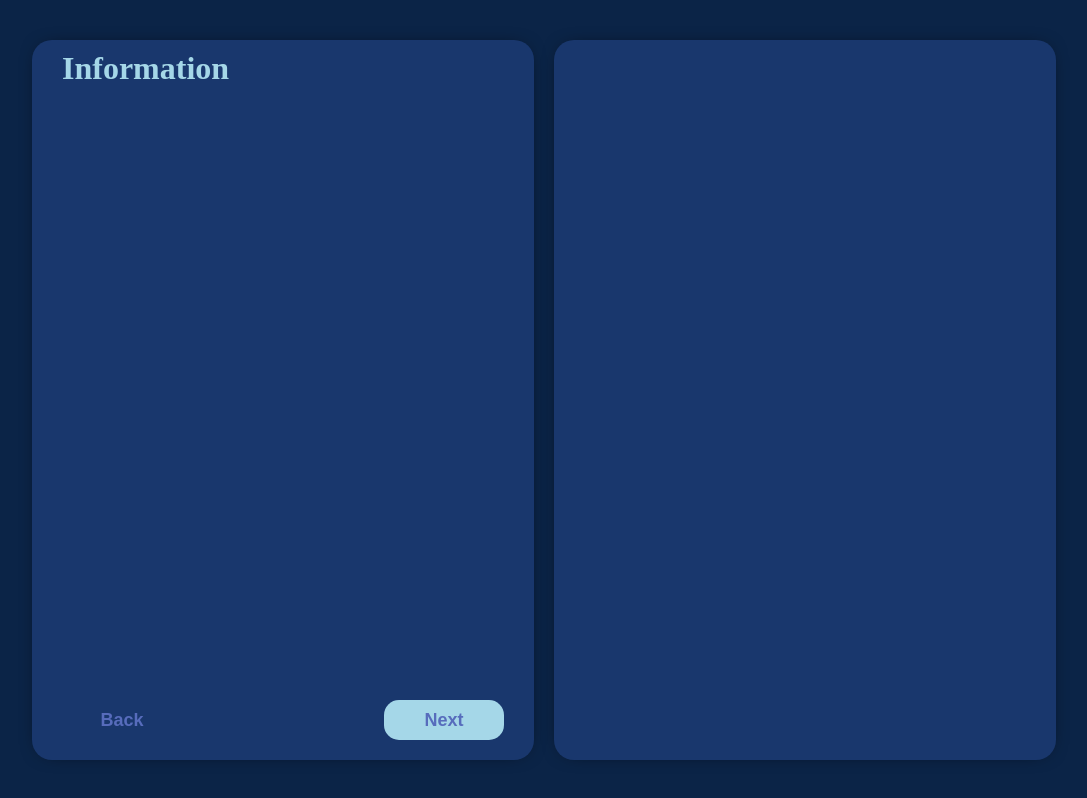
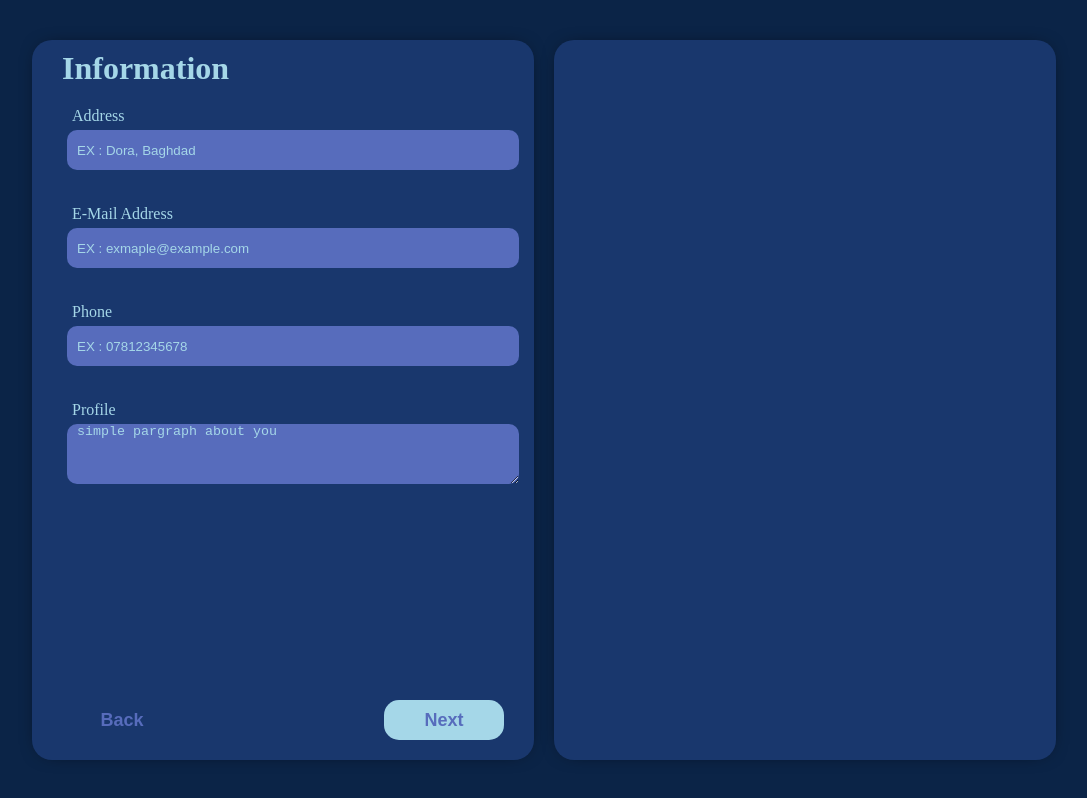
Before and after one commit to klay00/CvMaker, a Vue app: page /#/ in a window 1280 px wide. Both pictures are taken after a click on the button "Next". Shown: the whole page, without its empty margins (96-1183 px from the left). Built offline with nearby package versions, Linux system fonts and the light colour scheme.

Commit message:
add nessery info for the component

```diff
--- a/src/components/InfoPart.vue
+++ b/src/components/InfoPart.vue
@@ -1,10 +1,43 @@
 <template>
-    <h1>Information</h1>
+
+    <div class="left-info">
+        <h1>Information</h1>
+        <form @submit="handelSubmit" class="left-info">
+           <div class="flex-inputs">
+            <div class="inputs">
+               <label for="Address">Address</label>
+               <input   type="text" id="Address" placeholder="EX : Dora, Baghdad ">
+            </div>
+            <div class="inputs">
+               <label for="email">E-Mail Address</label>
+               <input   type="email" id="email" placeholder="EX : exmaple@example.com">
+            </div>
+            <div class="inputs">
+               <label for="Phone">Phone</label>
+               <input   type="number" id="Phone" placeholder="EX : 07812345678">
+            </div>
+            <div class="inputs">
+               <label for="Profile">Profile</label>
+               <textarea    id="Profile" cols="30" rows="4" placeholder="simple pargraph about you"></textarea>
+            </div>
+           </div>
+           <div class="buttnes ">
+            <button class=" btn-back" v-if="counter > 0" @click="$emit('back')"> Back</button>
+           <button class="btn" type="submit" v-if="counter < 3" >Next</button>
+           </div>
+       </form>
+        </div>
   </template>
 
   <script>
   export default {
-
+      props:['counter'],
+      methods:{
+        handelSubmit(e){
+            e.preventDefault();
+            this.$emit('next')
+        }
+    }
   }
   </script>
 
```
